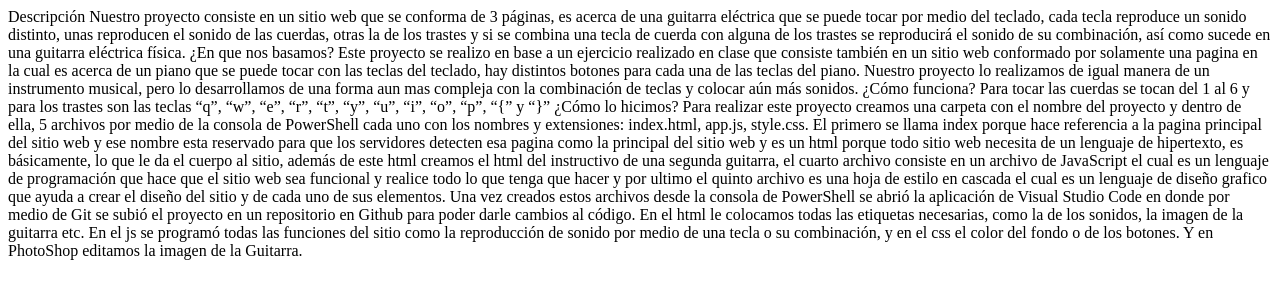
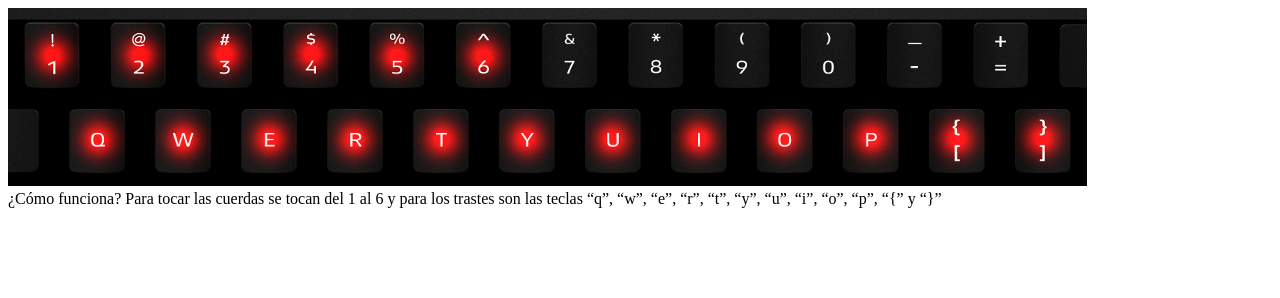
Before and after one commit to Jesus0414/emulador-guitarra, a plain HTML site: page Instrucciones.html in a window 1280 px wide. Drawn offline with Linux system fonts and the light colour scheme.

Commit message:
instrucciones mejoradas

```diff
--- a/Instrucciones.html
+++ b/Instrucciones.html
@@ -1,5 +1,4 @@
 <!DOCTYPE html>
-
 <html lang="es">
     <head>
         <title>Lolo | Instrcciones</title>
@@ -7,17 +6,22 @@
         <link rel="stylesheet" href="style.css">
     </head>
     <body>
-            Descripción
-            Nuestro proyecto consiste en un sitio web que se conforma de 3 páginas, es acerca de una guitarra eléctrica que se puede tocar por medio del teclado, cada tecla reproduce un sonido distinto, unas reproducen el sonido de las cuerdas, otras la de los trastes y si se combina una tecla de cuerda con alguna de los trastes se reproducirá el sonido de su combinación, así como sucede en una guitarra eléctrica física.
-            ¿En que nos basamos?
-            Este proyecto se realizo en base a un ejercicio realizado en clase que consiste también en un sitio web conformado por solamente una pagina en la cual es acerca de un piano que se puede tocar con las teclas del teclado, hay distintos botones para cada una de las teclas del piano. Nuestro proyecto lo realizamos de igual manera de un instrumento musical, pero lo desarrollamos de una forma aun mas compleja con la combinación de teclas y colocar aún más sonidos.
+        <div class="h">
+            <nav class="Barra-menu">
+                <a href=""></a>
+                <a href=""></a>
+                <a href=""></a>
+                <a href=""></a>
+                <a href=""></a>
+
+            </nav>
+        </div>
+        <div class="Guitarra">
+            <img src="Sources/keypad.png">
+        </div>
+        <p1 class="texto">
             ¿Cómo funciona?
             Para tocar las cuerdas se tocan del 1 al 6 y para los trastes son las teclas “q”, “w”, “e”, “r”, “t”, “y”, “u”, “i”, “o”, “p”, “{” y “}”
-            ¿Cómo lo hicimos?
-            Para realizar este proyecto creamos una carpeta con el nombre del proyecto y dentro de ella, 5 archivos por medio de la consola de PowerShell cada uno con los nombres y extensiones: index.html, app.js, style.css. El primero se llama index porque hace referencia a la pagina principal del sitio web y ese nombre esta reservado para que los servidores detecten esa pagina como la principal del sitio web y es un html porque todo sitio web necesita de un lenguaje de hipertexto, es básicamente, lo que le da el cuerpo al sitio, además de este html creamos el html del instructivo de una segunda guitarra, el cuarto archivo consiste en un archivo de JavaScript el cual es un lenguaje de programación que hace que el sitio web sea funcional y realice todo lo que tenga que hacer y por ultimo el quinto archivo es una hoja de estilo en cascada el cual es un lenguaje de diseño grafico que ayuda a crear el diseño del sitio y de cada uno de sus elementos.
-            Una vez creados estos archivos desde la consola de PowerShell se abrió la aplicación de Visual Studio Code en donde por medio de Git se subió el proyecto en un repositorio en Github para poder darle cambios al código.
-            En el html le colocamos todas las etiquetas necesarias, como la de los sonidos, la imagen de la guitarra etc. En el js se programó todas las funciones del sitio como la reproducción de sonido por medio de una tecla o su combinación, y en el css el color del fondo o de los botones. Y en PhotoShop editamos la imagen de la Guitarra.
-
+        </p1>
     </body>
-
 </html>
```
Also changed, not shown: Sources/keypad.png (added).
